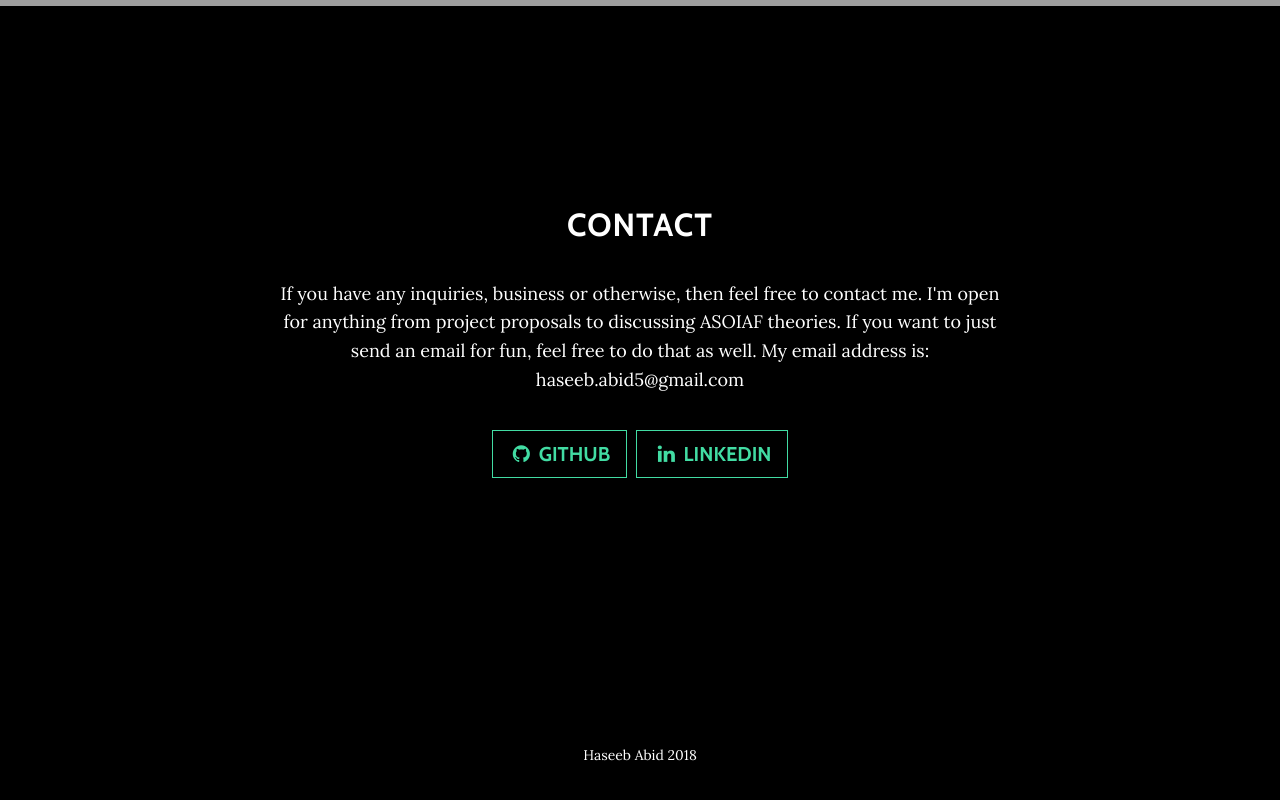
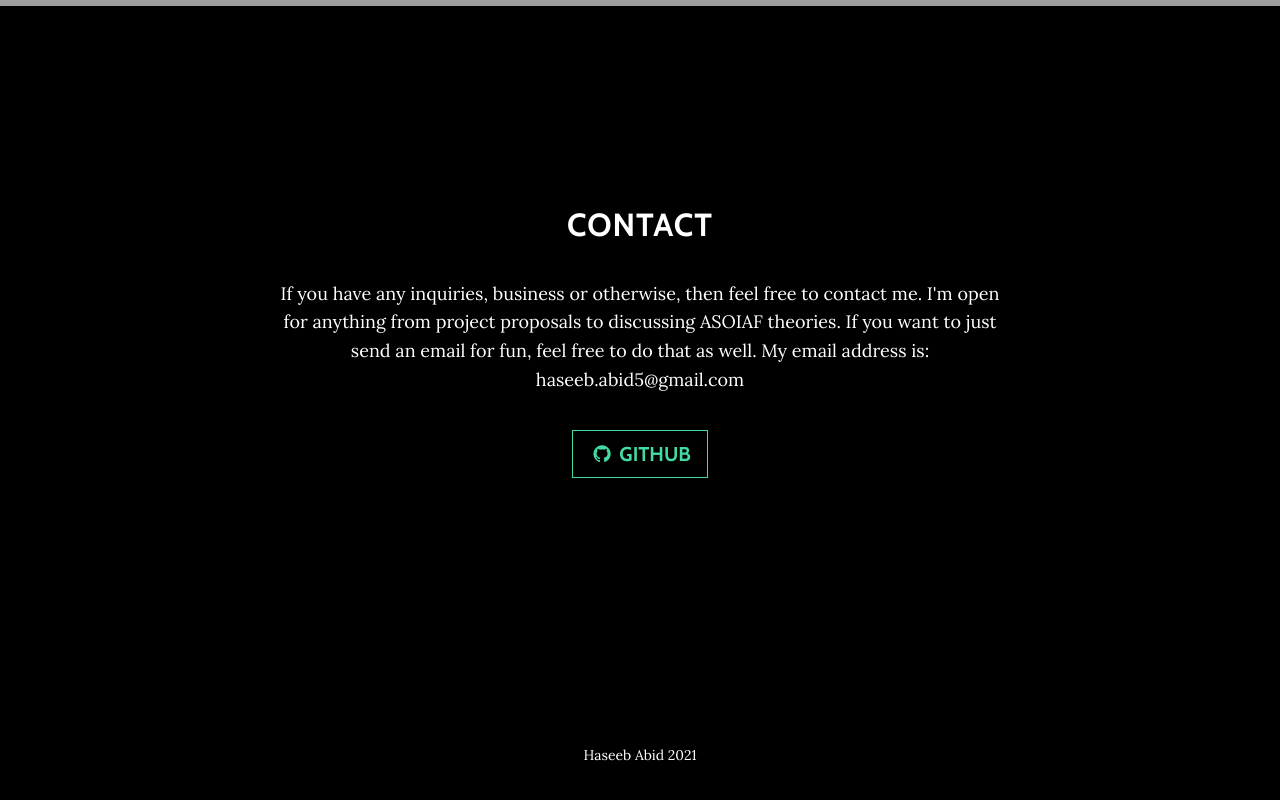
Before and after one commit to HaseebAbid5/PortfolioSite, a website: page index.html in a window 1280 px wide. Shown: the part 2686-3486 px from the top of the page. Drawn offline with nearby package versions, Linux system fonts and the light colour scheme; some packages are replaced by stand-ins of ours; grey boxes are pictures that could not be loaded.

Commit message:
Update index.html

```diff
--- a/index.html
+++ b/index.html
@@ -142,12 +142,6 @@
                   <span class="network-name">Github</span>
                 </a>
               </li>
-              <li class="list-inline-item">
-                <a href="https://www.linkedin.com/in/haseeb-abid-b9825b140/" target="_blank" class="btn btn-default btn-lg">
-                  <i class="fa fa-linkedin fa-fw"></i>
-                  <span class="network-name">Linkedin</span>
-                </a>
-              </li>
             </ul>
           </div>
         </div>
@@ -157,7 +151,7 @@
     <!-- Footer -->
     <footer>
       <div class="container text-center">
-        <p>Haseeb Abid 2018</p>
+        <p>Haseeb Abid 2021</p>
       </div>
     </footer>
 
```
